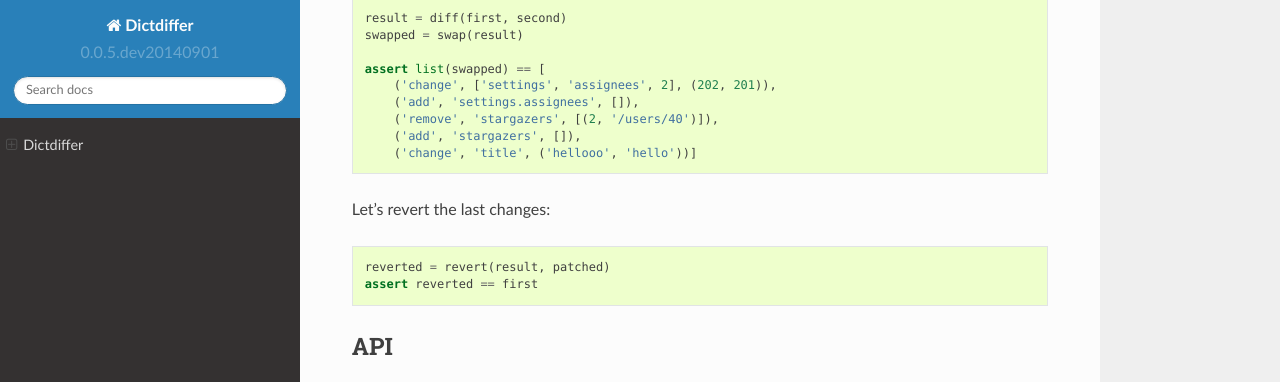
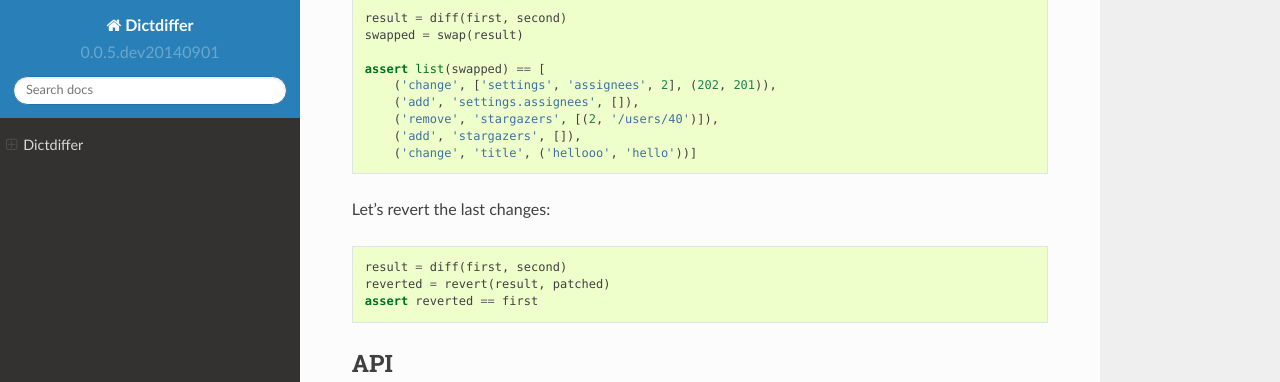
Before and after one commit to inveniosoftware/dictdiffer, a Sphinx documentation site: the page built from docs/index.rst, in a window 1280 px wide and 900 px high, scrolled down 1246 px, cut to the strip 0-382 px from the top of the window. Built offline with Sphinx 7.4.7 and the Read the Docs theme 2.0.0, drawn with Linux system fonts in a browser that asks for light colours.

Commit message:
docs: fix for `revert()` example in Usage section
Signed-off-by: Tibor Simko <tibor.simko@cern.ch>

```diff
--- a/docs/index.rst
+++ b/docs/index.rst
@@ -96,6 +96,7 @@ Let's revert the last changes:
 
 .. code-block:: python
 
+    result = diff(first, second)
     reverted = revert(result, patched)
     assert reverted == first
 
```
